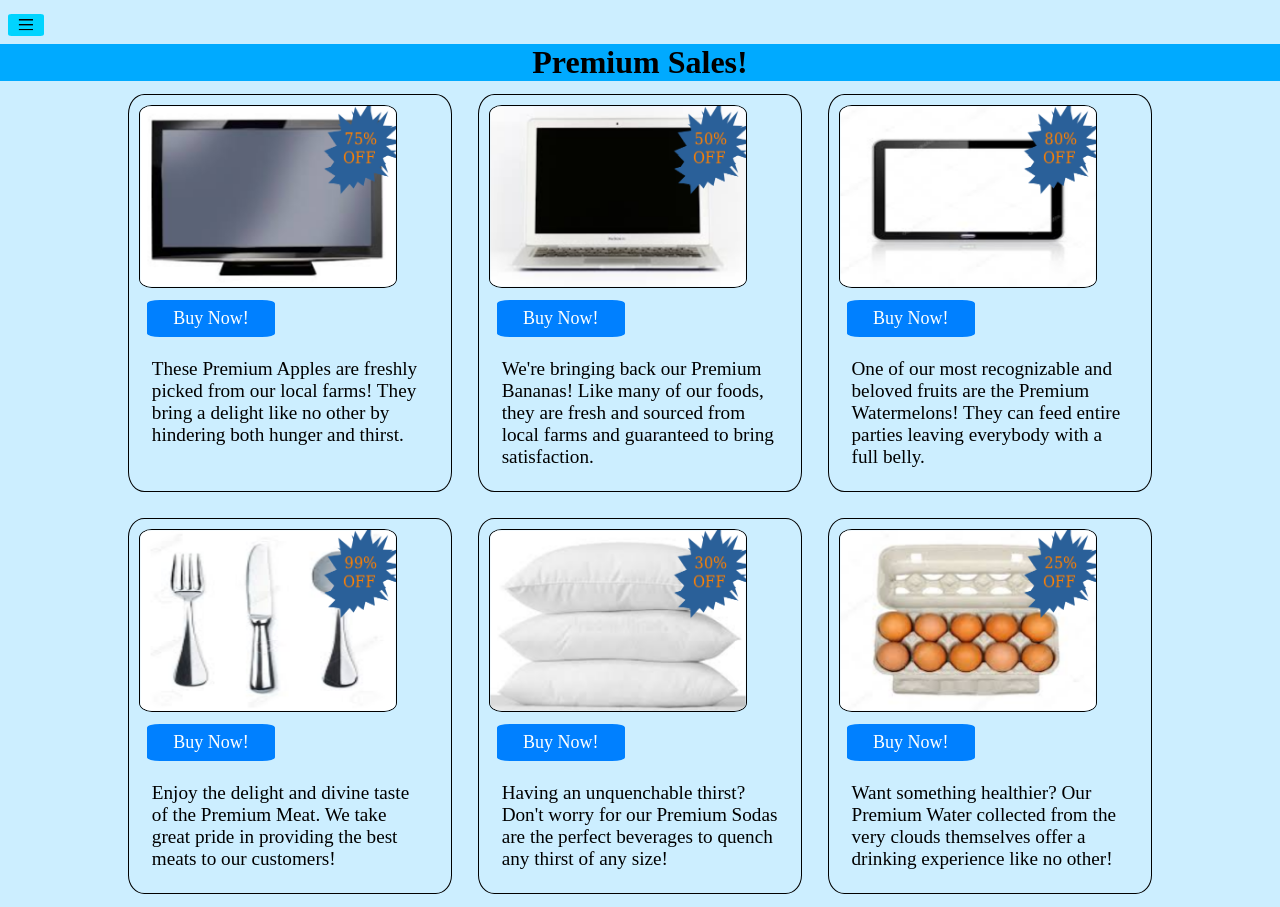
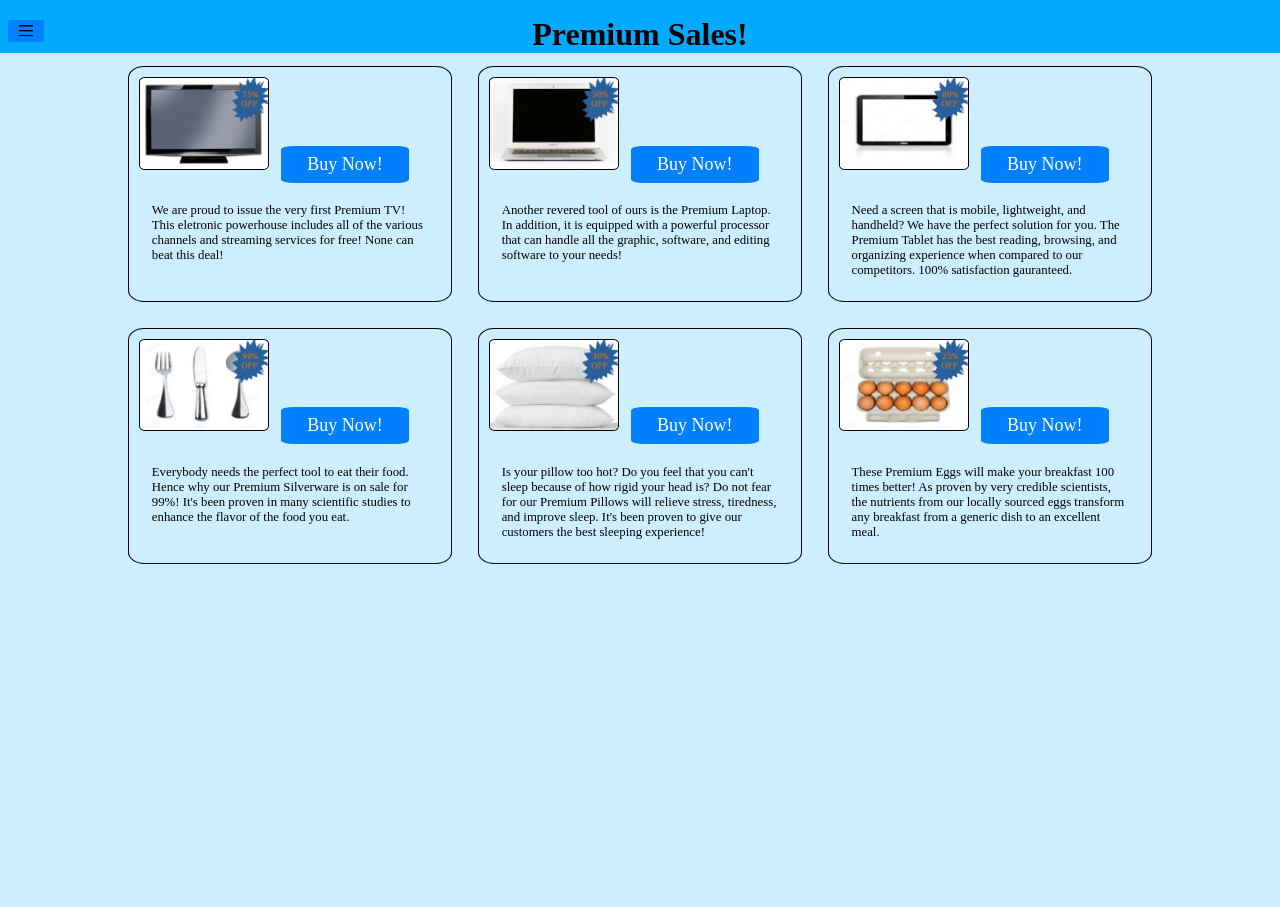
Before and after one commit to Johnny-Rport/Shopping, a React (Create React App) app: page /shopping/Sales in a window 1280 px wide. After the commit the page ends 800 px from the top, so only its background shows below. Built offline with nearby package versions, Linux system fonts and the light colour scheme; a web font is replaced by a local one.

Commit message:
Updating shopping app

```diff
--- a/src/App.css
+++ b/src/App.css
@@ -1,4 +1,4 @@
 body {
-    position: relative;
+
     background-color: hsl(200, 100%, 90%);
 }
--- a/src/Pages/Sales.tsx
+++ b/src/Pages/Sales.tsx
@@ -7,7 +7,6 @@ import Silverware from '../image/silverware.png'
 import Pillow from '../image/pillow.png'
 import Egg from '../image/eggs.png'
 
-// Work on descriptions
 function Sales() {
 
   return (
@@ -16,27 +15,27 @@ function Sales() {
       <div className={style.grid}>
           <div>
             <img src={TV} alt='looks like its broken'></img> <button className={style.buyBut}>Buy Now!</button>
-            <p className={style.content}>These Premium Apples are freshly picked from our local farms! They bring a delight like no other by hindering both hunger and thirst.</p>
+            <p className={style.content}>We are proud to issue the very first Premium TV! This eletronic powerhouse includes all of the various channels and streaming services for free! None can beat this deal!</p>
           </div>
           <div>
             <img src={Laptop} alt='looks like its broken'></img> <button className={style.buyBut}>Buy Now!</button>
-            <p className={style.content}> We're bringing back our Premium Bananas! Like many of our foods, they are fresh and sourced from local farms and guaranteed to bring satisfaction. </p>
+            <p className={style.content}>Another revered tool of ours is the Premium Laptop. In addition, it is equipped with a powerful processor that can handle all the graphic, software, and editing software to your needs!</p>
           </div>
           <div>
             <img src={Tablet} alt='looks like its broken'></img> <button className={style.buyBut}>Buy Now!</button>
-            <p className={style.content}>One of our most recognizable and beloved fruits are the Premium Watermelons! They can feed entire parties leaving everybody with a full belly.</p>
+            <p className={style.content}>Need a screen that is mobile, lightweight, and handheld? We have the perfect solution for you. The Premium Tablet has the best reading, browsing, and organizing experience when compared to our competitors. 100% satisfaction gauranteed.</p>
           </div>
           <div>
             <img src={Silverware} alt='looks like its broken'></img> <button className={style.buyBut}>Buy Now!</button>
-            <p className={style.content}>Enjoy the delight and divine taste of the Premium Meat. We take great pride in providing the best meats to our customers!</p>
+            <p className={style.content}>Everybody needs the perfect tool to eat their food. Hence why our Premium Silverware is on sale for 99%! It's been proven in many scientific studies to enhance the flavor of the food you eat.</p>
           </div>
           <div>
             <img src={Pillow} alt='looks like its broken'></img> <button className={style.buyBut}>Buy Now!</button>
-            <p className={style.content}>Having an unquenchable thirst? Don't worry for our Premium Sodas are the perfect beverages to quench any thirst of any size!</p>
+            <p className={style.content}>Is your pillow too hot? Do you feel that you can't sleep because of how rigid your head is? Do not fear for our Premium Pillows will relieve stress, tiredness, and improve sleep. It's been proven to give our customers the best sleeping experience!</p>
           </div>
           <div>
             <img src={Egg} alt='looks like its broken'></img> <button className={style.buyBut}>Buy Now!</button>
-            <p className={style.content}>Want something healthier? Our Premium Water collected from the very clouds themselves offer a drinking experience like no other!</p>
+            <p className={style.content}>These Premium Eggs will make your breakfast 100 times better! As proven by very credible scientists, the nutrients from our locally sourced eggs transform any breakfast from a generic dish to an excellent meal. </p>
           </div>
       </div>
     </div>
--- a/src/Pages/css/home.module.css
+++ b/src/Pages/css/home.module.css
@@ -12,7 +12,7 @@
     border: none;
     width: 10vw;
     font-size: large;
-
+    position: relative;
 }
 
 .buyBut:hover {
@@ -42,17 +42,17 @@
 
  .content {
     margin: 1vw;
-    font-size: 1.5vw;
+    font-size: 1vw;
 }
 
  .link {
     text-decoration: none;
-    left: 1.0vw;
-    bottom: 10vh;
     position: relative;
     color: black;
     background-color: hsl(190, 100%, 80%);
     border-radius: 10%;
+    bottom: 20%;
+    left: 2%;
 }
 
  .link:hover {
@@ -62,6 +62,6 @@
 
  .grid img {
     border-radius: 5%;
-    width: 20vw;
+    width: 10vw;
     border: 1px solid black;
 }
--- a/src/parts/css/nav.css
+++ b/src/parts/css/nav.css
@@ -32,16 +32,17 @@ a {
 .altmenu {
     border: none;
     color: transparent;
-    background-color: hsl(190, 100%, 50%);
+    background-color: hsl(210, 100%, 50%);
     background-image: url(./menu.png);
     background-size: 100% 100%;
     padding: 0.2rem;
-    margin-right: 6rem;
     border-radius: 10%;
+    position: absolute;
+    top: 2.5%;
 }
 
 .altmenu:hover {
-    background-color: hsl(210, 100%, 50%);
+    background-color: white;
 }
 
 .altmenu:active {
--- a/src/parts/nav.tsx
+++ b/src/parts/nav.tsx
@@ -2,29 +2,23 @@ import { useState} from 'react'
 import { Link } from 'react-router-dom'
 import './css/nav.css'
 
-// Make a lock system that keeps or dynamically hides navbar depending on mouse hover
+
 function Navbar() {
     const [menuOpen, setMenu] = useState(false)
-    const [navopen, setNav] = useState(false)
     const [navButs, setHide] = useState(false)
     let menuClass = menuOpen ? 'menu': 'altmenu'
-
-    const openNav = () => {
-        return navopen ? {}: {backgroundColor: 'transparent'}
-    }
 
     const hideNav = () => {
         return navButs ? {}: {display: 'none'}
     }
 
     const menuclicked = () => {
-        setNav(!navopen)
         setMenu(!menuOpen)
         setHide(!navButs)
     }
 
     return(
-        <div style={openNav()} className='header' >
+        <div  className='header' >
             <button className={menuClass} onClick={menuclicked}>menu</button>
             <Link to='/shopping' style={hideNav()}><button className='navbut'>Home</button></Link>
             <Link to='Items' style={hideNav()}><button className='navbut'>Items</button></Link>
```
